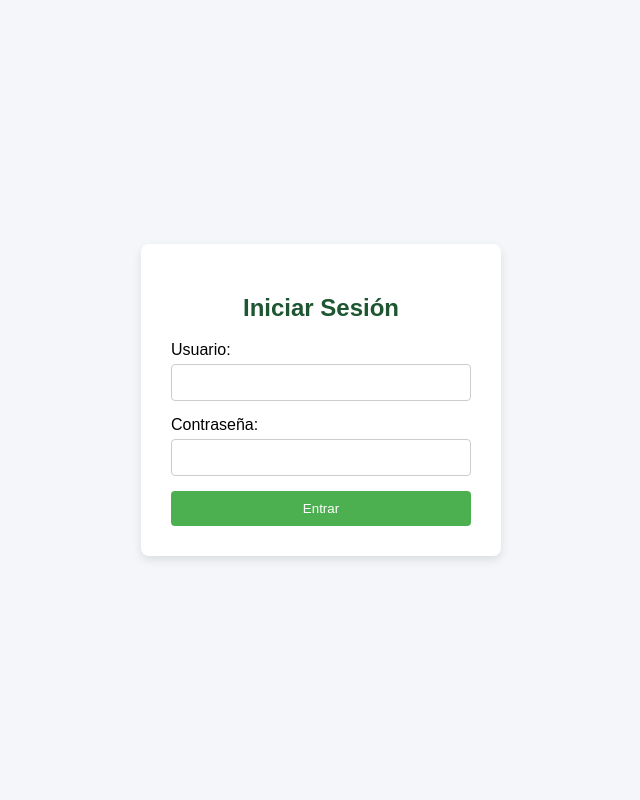
After one commit to iamajacr/kawasu1, a PHP site: page /vistas/login.php in a window 1280 px wide. The commit adds this page. Shown: the whole page, without its empty margins (319-959 px from the left). Run offline with PHP 8.4, Linux system fonts and the light colour scheme.

Commit message:
Agregar archivo de proceso de login

```diff
--- /dev/null
+++ b/vistas/home.php
@@ -0,0 +1,5 @@
+<div style="text-align: center; margin-top: 50px;">
+    <h1>¡Bienvenido al Sistema, <?php echo $_SESSION['usuario_nombre']; ?>!</h1>
+    <p>Has iniciado sesión correctamente.</p>
+    <a href="index.php?vista=taxis">Ir a Taxis</a>
+</div>
--- /dev/null
+++ b/vistas/login.php
@@ -0,0 +1,45 @@
+<!DOCTYPE html>
+<html lang="es">
+<head>
+    <meta charset="UTF-8">
+    <title>Login - Ecotaxis Verde</title>
+    <style>
+        body { font-family: sans-serif; background: #f4f6f9; display: flex; justify-content: center; align-items: center; height: 100vh; margin: 0; }
+        .login-card { background: white; padding: 30px; border-radius: 8px; box-shadow: 0 4px 10px rgba(0,0,0,0.1); width: 300px; }
+        h2 { text-align: center; color: #1e5631; }
+        .form-group { margin-bottom: 15px; }
+        .form-group label { display: block; margin-bottom: 5px; }
+        .form-group input { width: 100%; padding: 10px; border: 1px solid #ccc; border-radius: 4px; box-sizing: border-box; }
+        .btn { background: #4caf50; color: white; padding: 10px; border: none; border-radius: 4px; width: 100%; cursor: pointer; }
+        .error { color: #721c24; background: #f8d7da; padding: 10px; border-radius: 4px; margin-bottom: 15px; font-size: 0.9em; }
+    </style>
+</head>
+<body>
+
+<div class="login-card">
+    <h2>Iniciar Sesión</h2>
+
+    <?php if (isset($_GET['error'])): ?>
+        <div class="error">
+            <?php
+                if ($_GET['error'] == 'password_incorrecto') echo "Contraseña incorrecta.";
+                elseif ($_GET['error'] == 'no_existe') echo "El usuario no existe.";
+                elseif ($_GET['error'] == 'campos_vacios') echo "Completa todos los campos.";
+            ?>
+        </div>
+    <?php endif; ?>
+
+    <form action="php/login_proceso.php" method="POST">
+        <div class="form-group">
+            <label>Usuario:</label>
+            <input type="text" name="username" required>
+        </div>
+        <div class="form-group">
+            <label>Contraseña:</label>
+            <input type="password" name="password" required>
+        </div>
+        <button type="submit" class="btn">Entrar</button>
+    </form>
+</div>
+</body>
+</html>
```
Also changed, not shown: php/login_proceso.php (+7 -58 lines).
